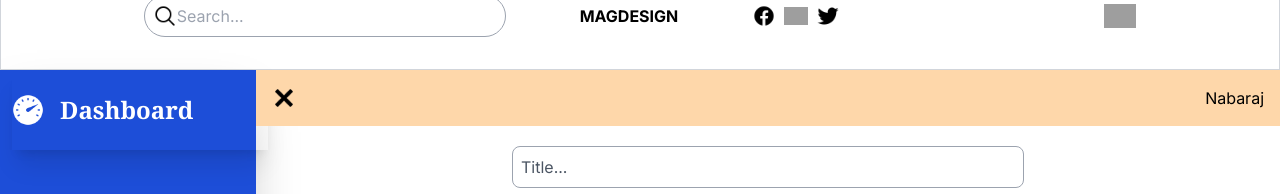
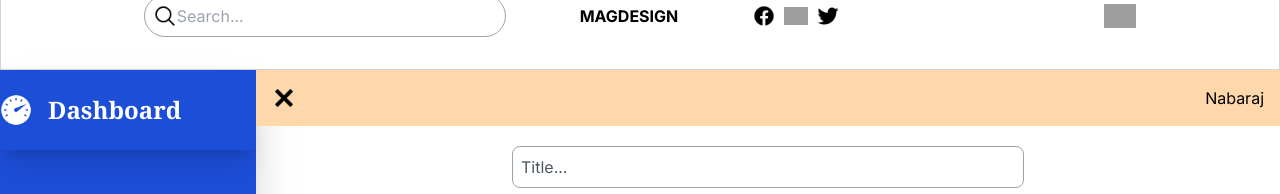
Before and after one commit to NabarajBasnet/MagDesign, a Next.js app: page /admin/createblogs in a window 1280 px wide. Shown: the part 146-340 px from the top of the page. Built offline with nearby package versions, Linux system fonts and the light colour scheme; grey boxes are pictures that could not be loaded.

Commit message:
margin changed

```diff
--- a/src/app/admin/AdminSidebar.jsx
+++ b/src/app/admin/AdminSidebar.jsx
@@ -9,7 +9,7 @@ const AdminSidebar = () => {
 
     return (
         <div className="bg-blue-700 h-screen w-64 shadow-2xl">
-            <div className="w-full py-6 text-white shadow-xl flex flex-row ml-3">
+            <div className="w-full py-6 text-white shadow-xl flex flex-row">
                 <img src="/adminicon/dashboard.png" className="w-8" />
                 {
                     adminSidebar ? (
```
